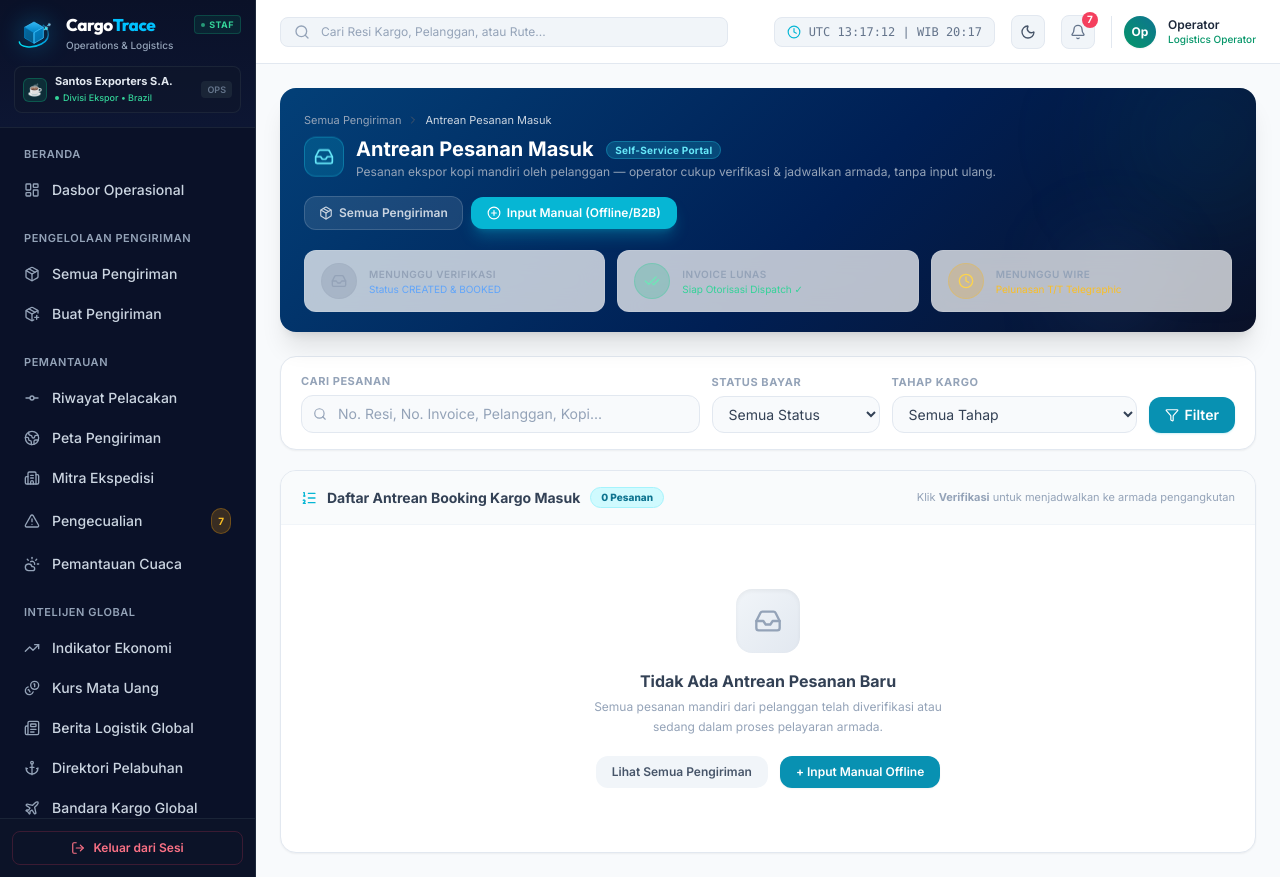
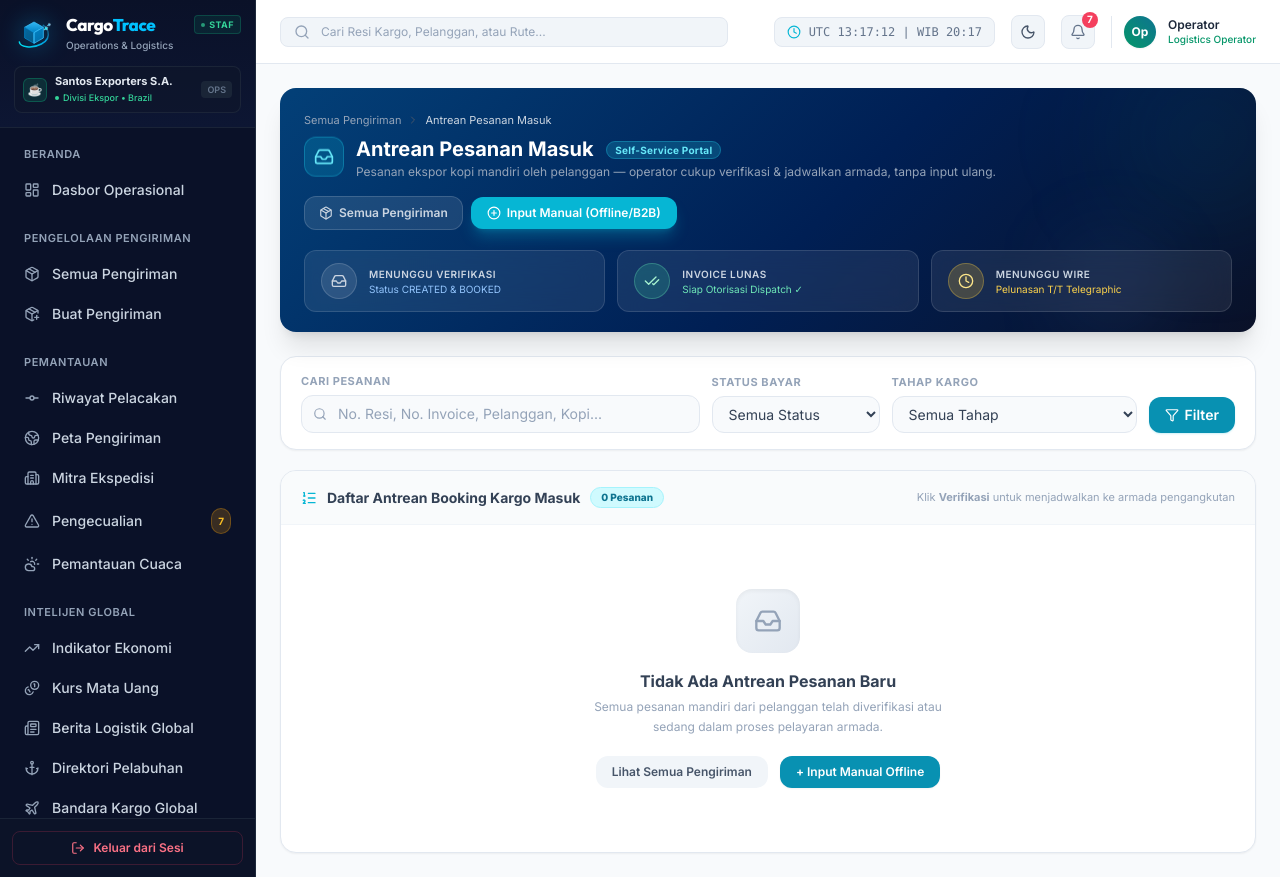
Before and after one commit to rafifproject/CargoTrace-UAS-Rafif, a Laravel app: template resources/views/operator/shipments/incoming.blade.php in a window 1280 px wide. Run offline with Laravel 12, Linux system fonts and the light colour scheme; the template is opened without the code that fills it, so the values that code supplies are empty; data comes from the database, SQL or seed files in the repository; some libraries are stand-ins or nearby versions.

Commit message:
fix(ui): fix invisible text in KPI strip - glassmorphism now always dark glass for always-dark hero gradient

```diff
--- a/resources/views/operator/shipments/incoming.blade.php
+++ b/resources/views/operator/shipments/incoming.blade.php
@@ -21,15 +21,12 @@
     .slide-in    { animation: slide-in 0.35s ease-out both; }
     .float-anim  { animation: float 3s ease-in-out infinite; }
     .card-row:hover { box-shadow: 0 4px 24px -4px rgba(0,168,232,0.10); }
+    /* KPI glass inside always-dark hero — no theme variant needed */
     .kpi-glass {
-        background: rgba(255,255,255,0.72);
+        background: rgba(255,255,255,0.08);
         backdrop-filter: blur(12px);
         -webkit-backdrop-filter: blur(12px);
-    }
-    .dark .kpi-glass {
-        background: rgba(10,17,40,0.75);
-        backdrop-filter: blur(12px);
-        -webkit-backdrop-filter: blur(12px);
+        border: 1px solid rgba(255,255,255,0.12);
     }
     .gradient-hero {
         background: linear-gradient(135deg, #034078 0%, #001F54 55%, #0a1128 100%);
@@ -102,44 +99,44 @@
     {{-- KPI Metric Strip --}}
     <div class="grid grid-cols-3 gap-3 mt-5 relative z-10">
         {{-- Menunggu Verifikasi --}}
-        <div class="kpi-glass rounded-xl border border-white/10 px-4 py-3 flex items-center gap-3">
+        <div class="kpi-glass rounded-xl px-4 py-3 flex items-center gap-3">
             @if($totalPending > 0)
-            <div class="w-9 h-9 rounded-full bg-blue-500/20 border border-blue-400/30 flex items-center justify-center pulse-ring flex-shrink-0">
-                <i data-lucide="inbox" class="w-4 h-4 text-blue-300"></i>
+            <div class="w-9 h-9 rounded-full bg-blue-400/20 border border-blue-300/30 flex items-center justify-center pulse-ring flex-shrink-0">
+                <i data-lucide="inbox" class="w-4 h-4 text-blue-200"></i>
             </div>
             @else
-            <div class="w-9 h-9 rounded-full bg-slate-500/20 border border-slate-400/20 flex items-center justify-center flex-shrink-0">
-                <i data-lucide="inbox" class="w-4 h-4 text-slate-400"></i>
+            <div class="w-9 h-9 rounded-full bg-white/10 border border-white/15 flex items-center justify-center flex-shrink-0">
+                <i data-lucide="inbox" class="w-4 h-4 text-slate-300"></i>
             </div>
             @endif
             <div>
                 <div class="text-2xl font-extrabold text-white font-sans leading-none">{{ $totalPending }}</div>
-                <div class="text-[10px] font-semibold text-slate-400 uppercase tracking-wider mt-0.5">Menunggu Verifikasi</div>
-                <div class="text-[10px] text-blue-400">Status CREATED &amp; BOOKED</div>
+                <div class="text-[10px] font-semibold text-slate-300 uppercase tracking-wider mt-0.5">Menunggu Verifikasi</div>
+                <div class="text-[10px] text-blue-300">Status CREATED &amp; BOOKED</div>
             </div>
         </div>
 
         {{-- Invoice Lunas --}}
-        <div class="kpi-glass rounded-xl border border-white/10 px-4 py-3 flex items-center gap-3">
-            <div class="w-9 h-9 rounded-full bg-emerald-500/20 border border-emerald-400/30 flex items-center justify-center flex-shrink-0">
-                <i data-lucide="check-check" class="w-4 h-4 text-emerald-300"></i>
+        <div class="kpi-glass rounded-xl px-4 py-3 flex items-center gap-3">
+            <div class="w-9 h-9 rounded-full bg-emerald-400/20 border border-emerald-300/30 flex items-center justify-center flex-shrink-0">
+                <i data-lucide="check-check" class="w-4 h-4 text-emerald-200"></i>
             </div>
             <div>
                 <div class="text-2xl font-extrabold text-emerald-300 font-sans leading-none">{{ $paidPending }}</div>
-                <div class="text-[10px] font-semibold text-slate-400 uppercase tracking-wider mt-0.5">Invoice Lunas</div>
-                <div class="text-[10px] text-emerald-400">Siap Otorisasi Dispatch ✓</div>
+                <div class="text-[10px] font-semibold text-slate-300 uppercase tracking-wider mt-0.5">Invoice Lunas</div>
+                <div class="text-[10px] text-emerald-300">Siap Otorisasi Dispatch ✓</div>
             </div>
         </div>
 
         {{-- Menunggu Wire --}}
-        <div class="kpi-glass rounded-xl border border-white/10 px-4 py-3 flex items-center gap-3">
-            <div class="w-9 h-9 rounded-full bg-amber-500/20 border border-amber-400/30 flex items-center justify-center flex-shrink-0">
-                <i data-lucide="clock" class="w-4 h-4 text-amber-300"></i>
+        <div class="kpi-glass rounded-xl px-4 py-3 flex items-center gap-3">
+            <div class="w-9 h-9 rounded-full bg-amber-400/20 border border-amber-300/30 flex items-center justify-center flex-shrink-0">
+                <i data-lucide="clock" class="w-4 h-4 text-amber-200"></i>
             </div>
             <div>
                 <div class="text-2xl font-extrabold text-amber-300 font-sans leading-none">{{ $unpaidPending }}</div>
-                <div class="text-[10px] font-semibold text-slate-400 uppercase tracking-wider mt-0.5">Menunggu Wire</div>
-                <div class="text-[10px] text-amber-400">Pelunasan T/T Telegraphic</div>
+                <div class="text-[10px] font-semibold text-slate-300 uppercase tracking-wider mt-0.5">Menunggu Wire</div>
+                <div class="text-[10px] text-amber-300">Pelunasan T/T Telegraphic</div>
             </div>
         </div>
     </div>
```
